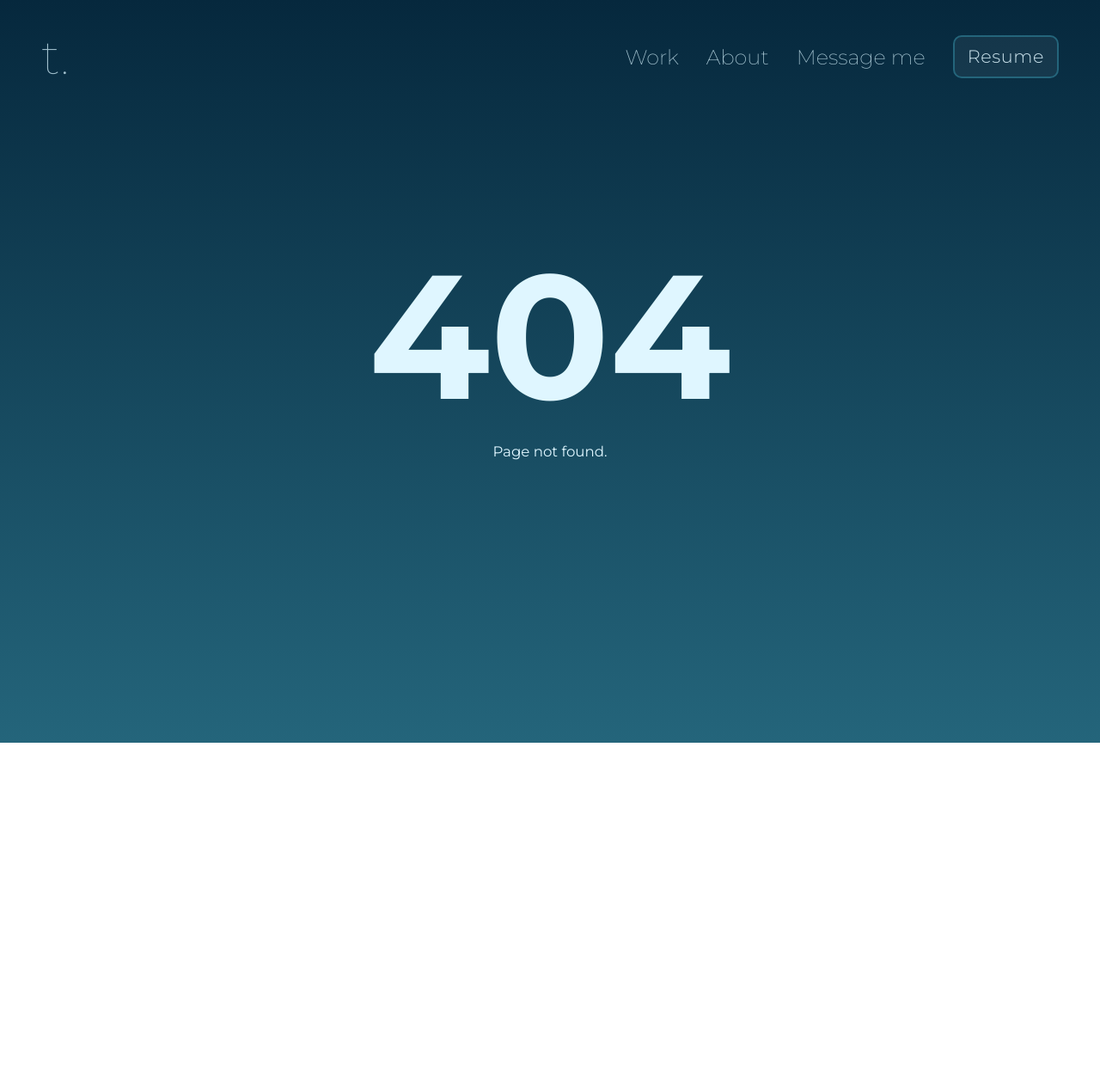
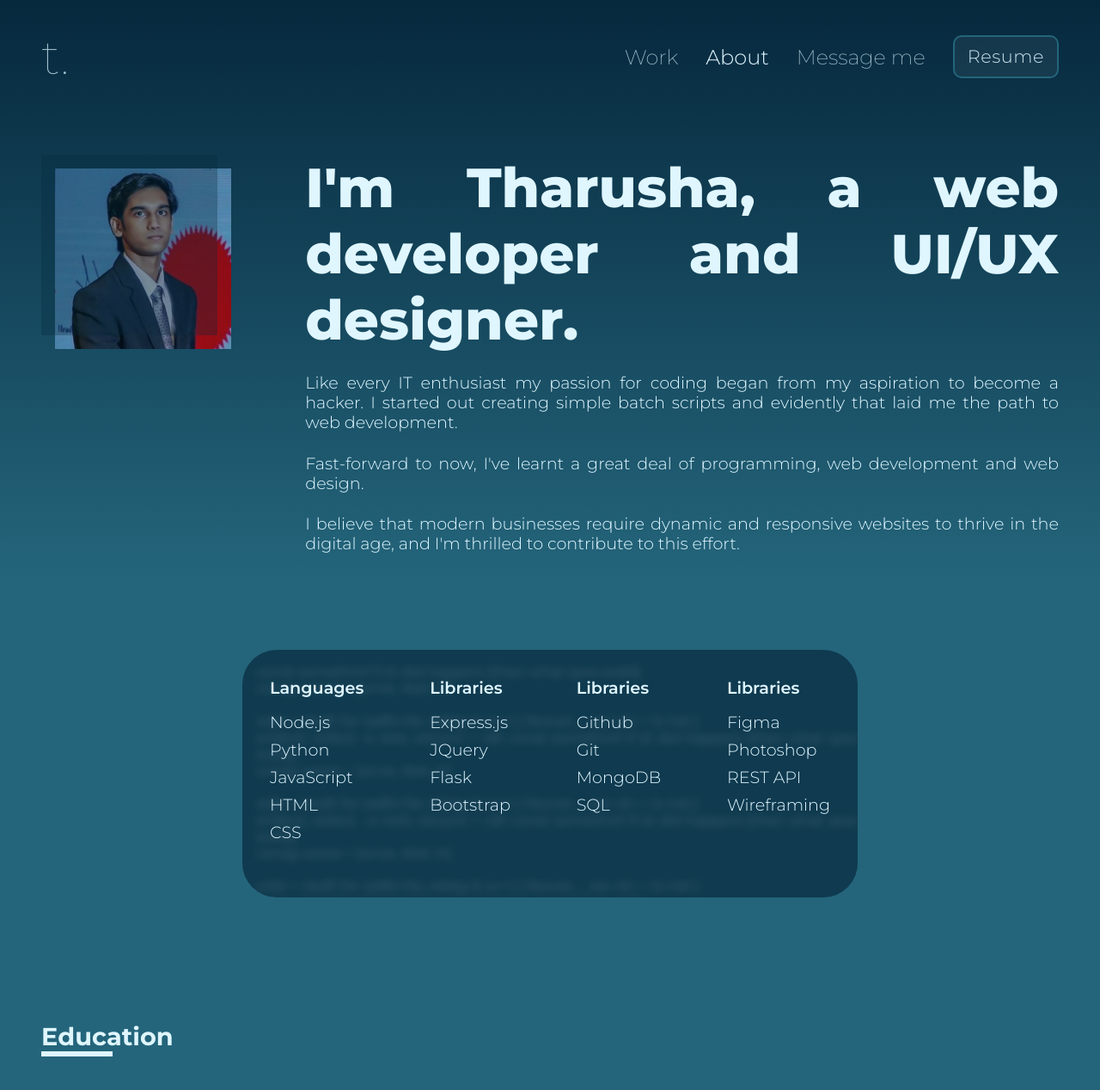
Before and after one commit to Tharushag/portfolio-3, a React (Create React App) app: page /about in a window 1280 px wide. Before the commit this address had no page. Shown: the top 1268 px of the page at 86% size. Before the commit the page ends 864 px from the top, so only its background shows below. Built offline with nearby package versions, Linux system fonts and the light colour scheme.

Commit message:
complete skills section

```diff
--- a/public/style.css
+++ b/public/style.css
@@ -295,10 +295,13 @@ nav li {
 
 .contact-link {
   color: #DFF6FF;
-  font-size: clamp(1rem, 1.5vw, 1.3rem);
   font-weight: 200;
   margin: .8rem 0;
   white-space: nowrap;
+}
+
+.regular-para {
+  font-size: clamp(1rem, 1.5vw, 1.3rem);
 }
 
 .icon-contact {
@@ -386,7 +389,7 @@ nav li {
 
 /* WORK */
 
-#work {
+#work, #about {
   background-color: #24657b;
   color: #DFF6FF;
   padding-bottom: 6rem;
@@ -640,3 +643,147 @@ nav li {
 .page-not-found p {
   font-size: clamp(1rem, 1.3vw, 1.2rem);
 }
+
+/* ABOUT */
+
+#about {
+  display: flex;
+  flex-direction: column;
+  gap: 9rem;
+}
+
+.about-me {
+  height: initial !important;
+}
+
+.story-box {
+  display: flex;
+  flex-direction: row-reverse;
+  gap: clamp(4rem, 8vw, 7rem);
+  margin-top: 5rem;
+}
+
+.me-box {
+  position: relative;
+  z-index: 10;
+}
+
+.primary-overlay, .secondary-overlay {
+  background-color: rgba(6, 40, 61, .3);
+  position: relative;
+  width: fit-content;
+}
+
+.primary-overlay {
+  top: 1rem;
+  left: 1rem;
+}
+
+.primary-overlay img {
+  display: block;
+  position: relative;
+  width: clamp(11rem, 16vw, 15rem);
+  z-index: -1;
+}
+
+.story {
+  color: #DFF6FF;
+  display: flex;
+  flex-direction: column;
+  gap: 1.5rem;
+  width: 100%;
+}
+
+.story h1, p {
+  line-height: 120%;
+  margin: 0;
+  text-align: justify;
+}
+
+.story p {
+  font-weight: 300;
+}
+
+@media (max-width: 700px) {
+  .me-box {
+    display: flex;
+    justify-content: center;
+  }
+
+  .overlay-wrapper {
+    margin-right: 2rem;
+  }
+
+  .story-box {
+    flex-direction: column;
+    margin: 3rem 2rem 0;
+    gap: 2rem;
+  }
+}
+
+@media (max-width: 400px) {
+  .story-box {
+    margin-right: 1rem;
+    margin-left: 1rem;
+  }
+}
+
+.skill-wrapper {
+  display: flex;
+  justify-content: center;
+  margin-top: 3rem;
+  position: relative;
+  z-index: 10;
+}
+
+.skill-box {
+  background-color: rgba(6, 40, 61, 0.7);
+  border-radius: 40px;
+  display: flex;
+  flex-wrap: wrap;
+  gap: clamp(2rem, 6vw, 5rem);
+  justify-content: center;
+  overflow: hidden;
+  padding: 2rem;
+  padding-bottom: 4rem;
+  position: relative;
+}
+
+.skill-box p {
+  position: absolute;
+  filter: blur(5px);
+  left: 1rem;
+  top: 1rem;
+  z-index: -1
+}
+
+.skill-box ul {
+  display: flex;
+  flex-direction: column;
+  gap: .5rem;
+}
+
+.skill-box li {
+  font-weight: 300;
+}
+
+.heading {
+  font-weight: 600 !important;
+  margin-bottom: .5rem;
+}
+
+@media (max-width: 500px) {
+  #about {
+    padding: 1rem;
+  }
+}
+
+.about-title {
+  width: fit-content;
+  font-weight: 800;
+}
+
+.about-title hr {
+  border: 3px solid #DFF6FF;
+  width: 50%;
+}
--- a/src/Data.js
+++ b/src/Data.js
@@ -1,4 +1,4 @@
-const jobs = ["front-end developer", "back-end developer", "Web designer", "Full-stack developer", "UX/UI Designer"];
+const jobs = ["Front-end developer", "Back-end developer", "Web designer", "Full-stack developer", "UX/UI Designer"];
 
 const projects = [
   {
@@ -21,5 +21,12 @@ const projects = [
   }
 ];
 
+const skills = {
+  languages: ["Node.js", "Python", "JavaScript", "HTML", "CSS"],
+  libraries: ["Express.js", "JQuery", "Flask", "Bootstrap"],
+  tools: ["Github", "Git", "MongoDB", "SQL"],
+  design: ["Figma", "Photoshop", "REST API", "Wireframing"]
+};
+
 export default jobs;
-export {projects};
+export { projects, skills };
--- /dev/null
+++ b/src/components/About.jsx
@@ -0,0 +1,27 @@
+import Navbar from './Navbar';
+import Me from './Me';
+import Story from './Story';
+import Skills from './Skills';
+import Education from './Education';
+import Certifications from './Certifications';
+
+function About() {
+  return (
+    <>
+      <section id="landing-page" className="about-me">
+        <Navbar page="about" />
+        <div className="story-box">
+          <Story />
+          <Me />
+        </div>
+      </section>
+      <section id="about">
+        <Skills />
+        <Education />
+        <Certifications />
+      </section>
+    </>
+  );
+}
+
+export default About;
--- a/src/components/App.jsx
+++ b/src/components/App.jsx
@@ -1,6 +1,7 @@
 import { BrowserRouter as Router, Route, Routes } from 'react-router-dom'
 import Work from './Work';
 import PageNotFound from './PageNotFound';
+import About from './About';
 
 function App() {
   return (
@@ -8,6 +9,7 @@ function App() {
         <Routes>
           <Route exact path="/" element={<Work />} />
           <Route exact path="/work" element={<Work />} />
+          <Route exact path="/about" element={<About />} />
           <Route path="*" element={<PageNotFound />} />
         </Routes>
     </Router>
--- /dev/null
+++ b/src/components/Certifications.jsx
@@ -0,0 +1,9 @@
+function Certifications() {
+  return (
+    <div className="certifications">
+
+    </div>
+  );
+}
+
+export default Certifications;
--- a/src/components/Details.jsx
+++ b/src/components/Details.jsx
@@ -50,22 +50,22 @@ function Details() {
     <div className="details">
       <div>
         <h1 className="name">Hi I'm Tharusha <br/>Gunawardane</h1>
-        <p className="job">Hi I'm a {jobTitle} <span className="cursor">I</span></p>
+        <p className="job">I'm a {jobTitle} <span className="cursor">I</span></p>
       </div>
 
       <hr />
 
       <div className="text-contact">
-        <a className="contact-link" href="mailto:tharushadgunawardane@gmail.com">tharushadgunawardane@gmail.com</a><br />
-        <p className="contact-link">+94 755 589 085</p>
+        <a className="contact-link regular-para" href="mailto:tharushadgunawardane@gmail.com">tharushadgunawardane@gmail.com</a><br />
+        <p className="contact-link regular-para">+94 755 589 085</p>
         <div className="link-wrapper">
           <div className="link-box">
-            <a className="contact-link" href="https://github.com/Tharushag" target="_blank" rel="noreferrer">github.com/Tharushag</a>
+            <a className="contact-link regular-para" href="https://github.com/Tharushag" target="_blank" rel="noreferrer">github.com/Tharushag</a>
           </div>
         </div>
         <div className="link-wrapper">
           <div className="link-box">
-            <a className="contact-link" href="https://www.linkedin.com/in/tharusha-gunawardane-80a014252" target="_blank" rel="noreferrer">linkedin.com/in/tharusha-gunawardane</a>
+            <a className="contact-link regular-para" href="https://www.linkedin.com/in/tharusha-gunawardane-80a014252" target="_blank" rel="noreferrer">linkedin.com/in/tharusha-gunawardane</a>
           </div>
         </div>
       </div>
--- /dev/null
+++ b/src/components/Education.jsx
@@ -0,0 +1,12 @@
+function Education() {
+  return (
+    <div className="education">
+      <div className="about-title regular-para">
+        <h1>Education</h1>
+        <hr></hr>
+      </div>
+    </div>
+  );
+}
+
+export default Education;
--- /dev/null
+++ b/src/components/Me.jsx
@@ -0,0 +1,17 @@
+import myPic from '../images/me.jpg';
+
+function Me() {
+  return (
+    <div className="me-box">
+      <div className="overlay-wrapper">
+        <div className="secondary-overlay">
+          <div className="primary-overlay">
+            <img src={myPic} alt="Tharusha" />
+          </div>
+        </div>
+      </div>
+    </div>
+  );
+}
+
+export default Me;
--- /dev/null
+++ b/src/components/Skills.jsx
@@ -0,0 +1,85 @@
+import { skills } from "../Data";
+
+function Skills() {
+  function createList(name, index) {
+    return <li className="regular-para" key={index}>{name}</li>
+  }
+
+  return (
+    <div className="skill-wrapper">
+      <div className="skill-box">
+        <ul>
+          <li className="heading regular-para">Languages</li>
+          { skills.languages.map(createList) }
+        </ul>
+
+        <ul>
+          <li className="heading regular-para">Libraries</li>
+          { skills.libraries.map(createList) }
+        </ul>
+
+        <ul>
+          <li className="heading regular-para">Libraries</li>
+          { skills.tools.map(createList) }
+        </ul>
+
+        <ul>
+          <li className="heading regular-para">Libraries</li>
+          { skills.design.map(createList) }
+        </ul>
+
+        <p className="non-draggable">
+          const somethinf if (it did happen) [then what qwe evdd]; <br />
+          consg wewe = [wrve, rbet, tr] <br /> <br />
+          wtbr = dvdf;
+
+          for (adfs=0e; rebtg-0; e++) [
+            fewver__
+            esr rd r = b
+            rret
+          ] <br />
+
+          ertbtr();
+          retbr() -e rerb;
+          retrynn = rdf;
+
+          const somethinf if (it did happen) [then what qwe evdd]; <br />
+          consg wewe = [wrve, rbet, tr] <br /> <br />
+          wtbr = dvdf;
+
+          for (adfs=0e; rebtg-0; e++) [
+            fewver__
+            esr rd r = b
+            rret
+          ] <br />
+
+          ertbtr();
+          retbr() --e rerb;
+          retrynn = rdf;
+
+          const somethinf if (it did happen) [then what qwe evdd]; <br />
+          consg wewe = [wrve, rbet, tr] <br /> <br />
+          wtbr = dvdf;
+
+          for (adfs=0e; rebtg-0; e++) [
+            fewver__
+            esr rd r = b
+            rret
+          ] <br />
+
+          const somethinf if (it did happen) [then what qwe evdd]; <br />
+          consg wewe = [wrve, rbet, tr] <br /> <br />
+          wtbr = dvdf;
+
+          for (adfs=0e; rebtg-0; e++) [
+            fewver__
+            esr rd r = b
+            rret
+          ] <br />
+        </p>
+      </div>
+    </div>
+  );
+}
+
+export default Skills;
--- /dev/null
+++ b/src/components/Story.jsx
@@ -0,0 +1,12 @@
+function Story() {
+  return (
+    <div className="story">
+      <h1 className="name">I'm Tharusha, a web developer and UI/UX designer.</h1>
+      <p className="regular-para">Like every IT enthusiast my passion for coding began from my aspiration to become a hacker. I started out creating simple batch scripts and evidently that laid me the path to web development.</p>
+      <p className="regular-para">Fast-forward to now, I've learnt a great deal of programming, web development and web design. </p>
+      <p className="regular-para">I believe that modern businesses require dynamic and responsive websites to thrive in the digital age, and I'm thrilled to contribute to this effort.</p>
+    </div>
+  );
+}
+
+export default Story;
```
Also changed, not shown: src/images/me.jpg (added).
